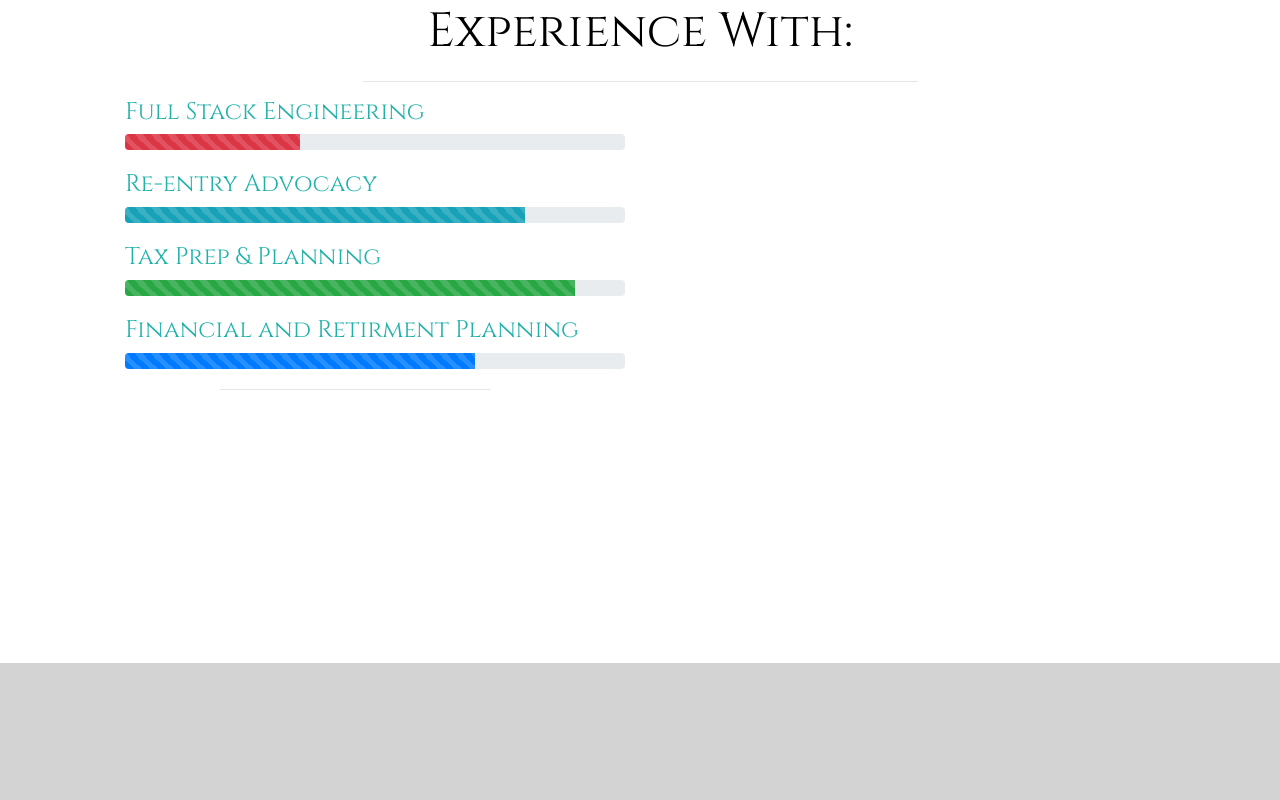
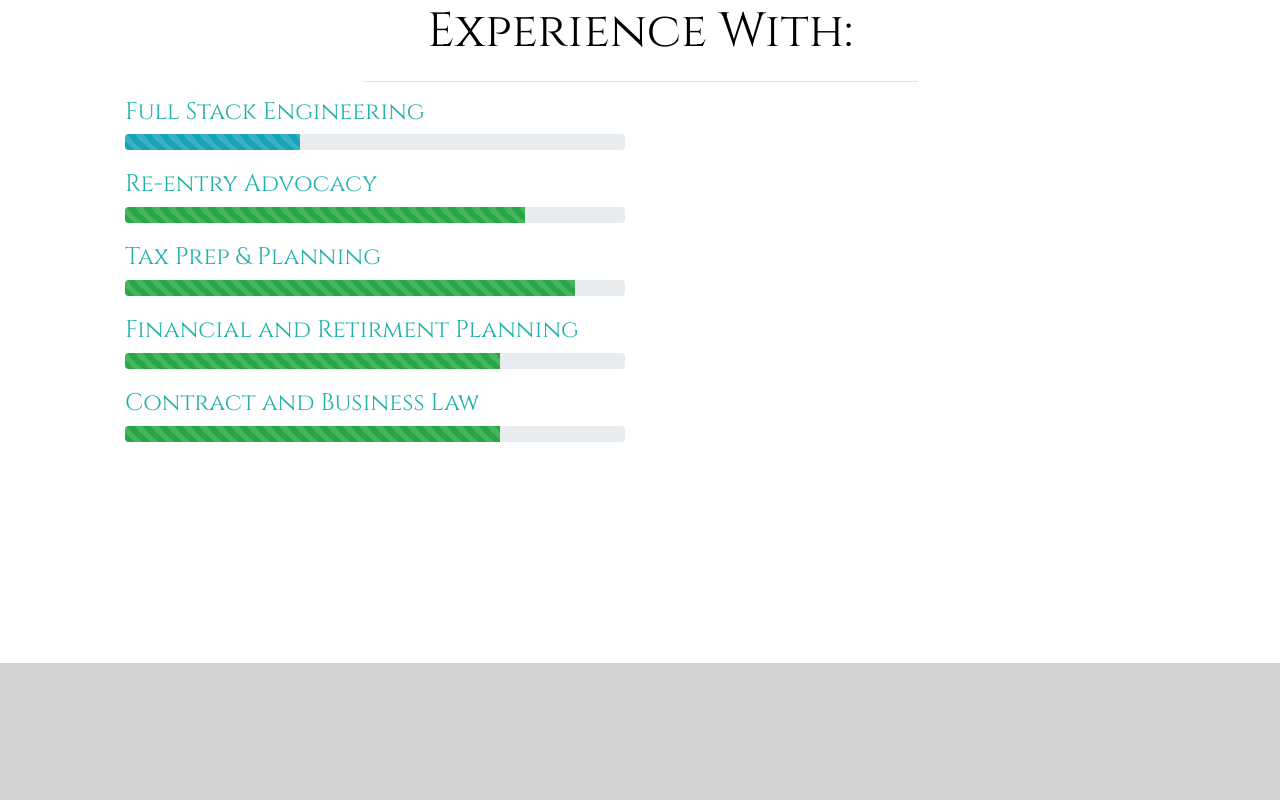
Before and after one commit to Ztalley13/newPortfolio, a plain HTML site: page index.html in a window 1280 px wide. Shown: the part 937-1737 px from the top of the page. Drawn offline with nearby package versions, Linux system fonts and the light colour scheme; files whose address does not match are found by name.

Commit message:
game over

```diff
--- a/index.html
+++ b/index.html
@@ -100,7 +100,7 @@
             <li>
               <h4>Full Stack Engineering</h4>
               <div class="progress">
-                <div class="progress-bar progress-bar-striped bg-danger progress-bar-animated" role="progressbar" aria-valuenow="35" aria-valuemin="0"
+                <div class="progress-bar progress-bar-striped bg-info progress-bar-animated" role="progressbar" aria-valuenow="35" aria-valuemin="0"
                       aria-valuemax="100" style="width: 35%">
                 </div>
               </div>
@@ -108,7 +108,7 @@
             <li>
               <h4>Re-entry Advocacy </h4>
               <div class="progress">
-                <div class="progress-bar progress-bar-striped bg-info progress-bar-animated" role="progressbar" aria-valuenow="80" aria-valuemin="0"
+                <div class="progress-bar progress-bar-striped bg-success progress-bar-animated" role="progressbar" aria-valuenow="80" aria-valuemin="0"
                   aria-valuemax="100" style="width: 80%">
                 </div>
               </div>
@@ -124,16 +124,20 @@
             <li>
               <h4>Financial and Retirment Planning</h4>
               <div class="progress">
-                <div class="progress-bar progress-bar-striped progress-bar-animated" role="progressbar" aria-valuenow="70" aria-valuemin="0"
-                  aria-valuemax="100" style="width: 70%">
+                <div class="progress-bar progress-bar-striped bg-success progress-bar-animated" role="progressbar" aria-valuenow="75" aria-valuemin="0"
+                  aria-valuemax="100" style="width: 75%">
+                </div>
+              </div>
+            </li>
+            <li>
+              <h4>Contract and Business Law</h4>
+              <div class="progress">
+                <div class="progress-bar progress-bar-striped bg-success progress-bar-animated" role="progressbar" aria-valuenow="75" aria-valuemin="0"
+                      aria-valuemax="100" style="width: 75%">
                 </div>
               </div>
             </li>
           </ul>
-          <!---->
-          <hr>
-
-
   </section>
 
   <!-- Projects section -->
```
Also changed, not shown: 1 other file.
